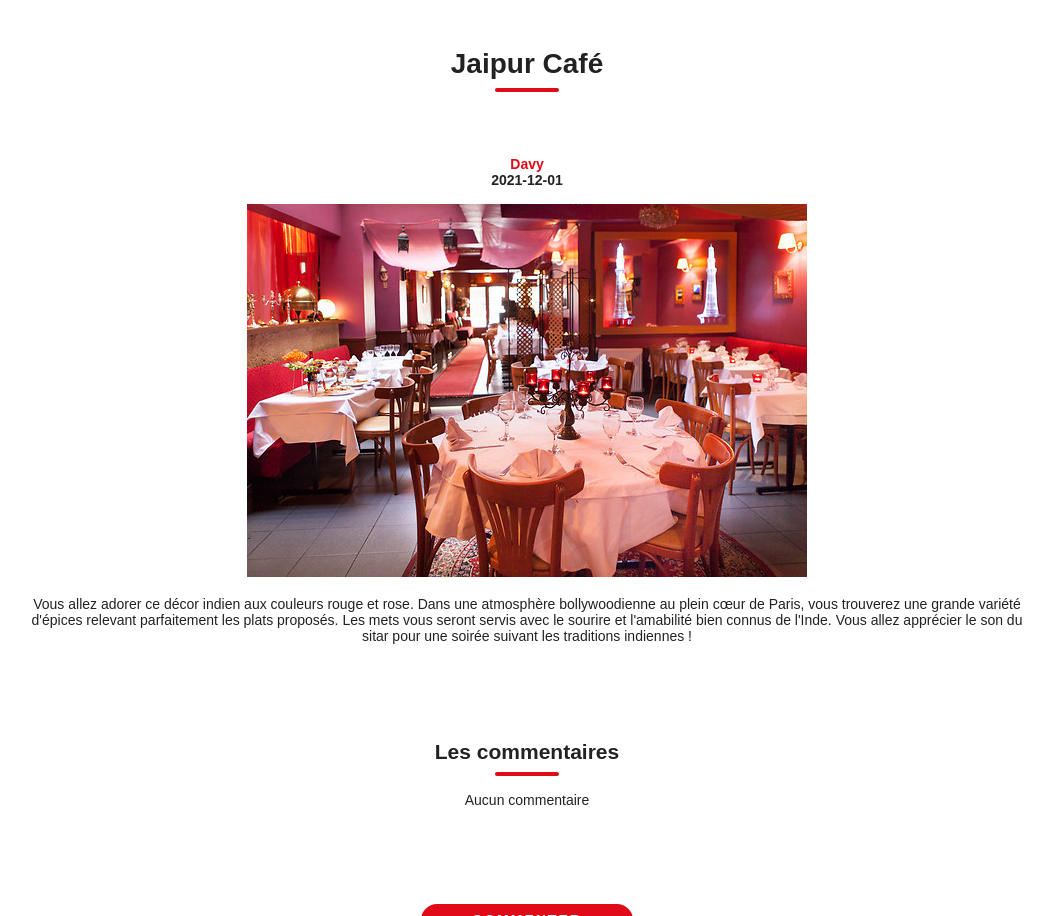
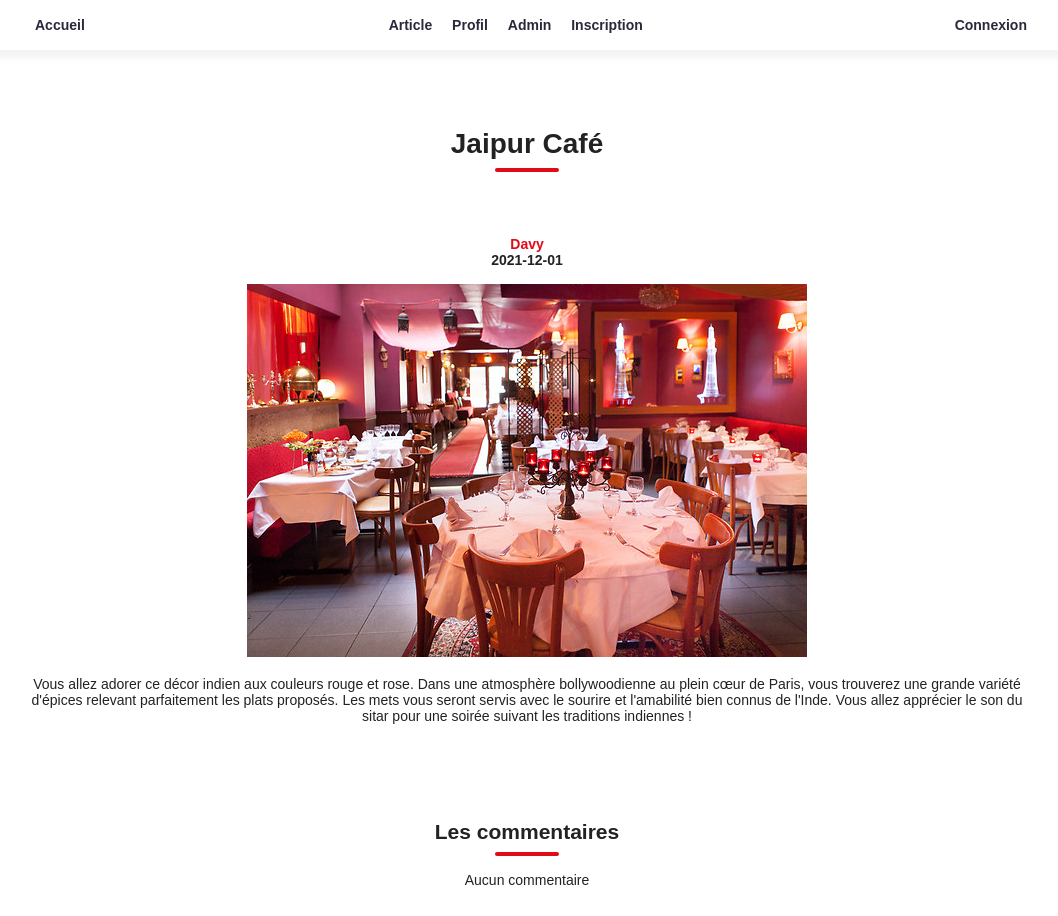
Before and after one commit to dorian-vidal/cms-mvc, a PHP site: page /article in a window 1280 px wide. Shown: the top 916 px of the page, without its empty margins (113-1171 px from the left). Run offline with PHP 8.4, Linux system fonts and the light colour scheme; data comes from the database, SQL or seed files in the repository.

Commit message:
Add menu

```diff
--- a/app/src/Views/articleView.php
+++ b/app/src/Views/articleView.php
@@ -13,7 +13,7 @@
                 <div class="col p-5 text_center_davy">
                     <p class="color_davy"><strong><?= $articles[$id_article]['auteur'] ?></strong></p>
                     <p><strong><?= $articles[$id_article]['date'] ?></strong></p><br>
-                    <img src="<?= URL ?>/src/Views/images/<?= $articles[$id_article]['image'] ?>" alt="<?= $articles[$id_article]['titre'] ?>"><br><br>
+                    <img src="<?= URL ?>/src/Views/images/<?= $articles[$id_article]['image'] ?>" alt="<?= $articles[$id_article]['titre'] ?>" class="max_width_full_davy"><br><br>
                     <p><?= $articles[$id_article]['contenu'] ?></p>
                 </div>
             </div>
--- a/app/src/Views/css/style.css
+++ b/app/src/Views/css/style.css
@@ -115,6 +115,9 @@ th {
 .width_full_davy {
     width: 100%;
 }
+.max_width_full_davy {
+    max-width: 100%;
+}
 .bouton_full_davy {
     padding: 8px 0;
 }
--- /dev/null
+++ b/app/src/Views/css/style_nav_pc.css
@@ -0,0 +1,87 @@
+/* Davy CHEN - 2021 */
+
+/* nav_pc_davy */
+.nav_pc_davy {
+    display: flex;
+    align-items: center;
+    position: fixed;
+    background: white;
+    top: 0%;
+    width: 100%;
+    height: 50px;
+    z-index: 12;
+    box-shadow: 0px 8px 8px rgba(0, 0, 0, 0.05);
+    animation: anime_scroll_nav_pc 1s ease-out infinite;
+    animation-play-state: paused;
+    animation-fill-mode: both;
+    animation-iteration-count: 1;
+    animation-delay: calc(var(--scroll_nav_pc) * -1s);
+}
+.nav_block_pc_davy {
+    display: flex;
+    align-items: center;
+    margin: 0 auto;
+    width: 80%;
+    max-width: 1320px;
+}
+.nav_gauche_pc_davy, .nav_droite_pc_davy, .nav_centre_pc_davy {
+    display: inline-block;
+    position: relative;
+    flex: auto;
+}
+.nav_gauche_pc_davy {
+    text-align: left;
+}
+.nav_centre_pc_davy {
+    text-align: center;
+}
+.nav_droite_pc_davy {
+    text-align: right;
+}
+.menu_lien_pc_gauche_davy, .menu_lien_pc_droite_davy, .menu_lien_pc_davy {
+    color: #2c2739;
+    text-decoration: none;
+    padding: 8px;
+    font-weight: 700;
+}
+.menu_lien_pc_droite_davy {
+    border: none;
+    padding: 8px 0px 8px 16px;
+    border-radius: 0;
+}
+.panier_lien_pc_droite_davy {
+    color: white;
+    background: #666666;
+    text-align: center;
+    position: absolute;
+    top: -8px;
+    right: -8px;
+    width: 20px;
+    height: 20px;
+    border-radius: 32px;
+    padding: 1px;
+}
+.input_submit_davy {
+    background: none;
+    font-size: 16px;
+    font-weight: 700;
+}
+.form_submit_davy {
+    display: inline-block;
+}
+.icon_nav_davy {
+    max-width: 24px;
+    max-height: 24px;
+}
+@media only screen and (max-width: 700px) {
+    footer {
+        margin-bottom: 60px;
+    }
+    .nav_centre_pc_davy {
+        display: none;
+    }
+    @keyframes anime_scroll_nav_pc {
+        0% {height: 80px;}
+        100% {height: 80px;}
+    }
+}
--- a/app/src/Views/template.php
+++ b/app/src/Views/template.php
@@ -8,6 +8,7 @@
         <meta name="viewport" content="width=device-width, initial-scale=1">
         <link rel="shortcut icon" type="image/x-icon" href="<?= URL ?>/src/Views/images/logo-icon-min.png">
         <link rel="stylesheet" href="<?= URL ?>/src/Views/css/style_bootstrap_grid.min.css">
+        <link rel="stylesheet" href="<?= URL ?>/src/Views/css/style_nav_pc.css">
         <link rel="stylesheet" href="<?= URL ?>/src/Views/css/style_bouton.css">
         <link rel="stylesheet" href="<?= URL ?>/src/Views/css/style_animation_scroll.css">
         <link rel="stylesheet" href="<?= URL ?>/src/Views/css/style_animation_scroll_header.css">
@@ -15,6 +16,25 @@
     </head>
 
     <body>
+        <!-- nav_pc_davy -->
+        <div class="nav_pc_davy">
+            <div class="nav_block_pc_davy container">
+                <div class="nav_gauche_pc_davy">
+                    <a href="<?= URL ?>" class="menu_lien_pc_davy" title="Accueil">
+                        Accueil
+                    </a>
+                </div>
+                <div class="nav_centre_pc_davy">
+                    <a href="<?= URL ?>/article" class="menu_lien_pc_davy" title="Article">Article</a>
+                    <a href="<?= URL ?>/profil" class="menu_lien_pc_davy" title="Profil">Profil</a>
+                    <a href="<?= URL ?>/gestion" class="menu_lien_pc_davy" title="Gestion">Admin</a>
+                    <a href="<?= URL ?>/inscription" class="menu_lien_pc_davy" title="Inscription">Inscription</a>
+                </div>
+                <div class="nav_droite_pc_davy">
+                    <a href="<?= URL ?>/connexion" class="menu_lien_pc_droite_davy" title="Connexion">Connexion</a>
+                </div>
+            </div>
+        </div><br><br><br><br><br>
 
         <?= $content; ?>
 
```
